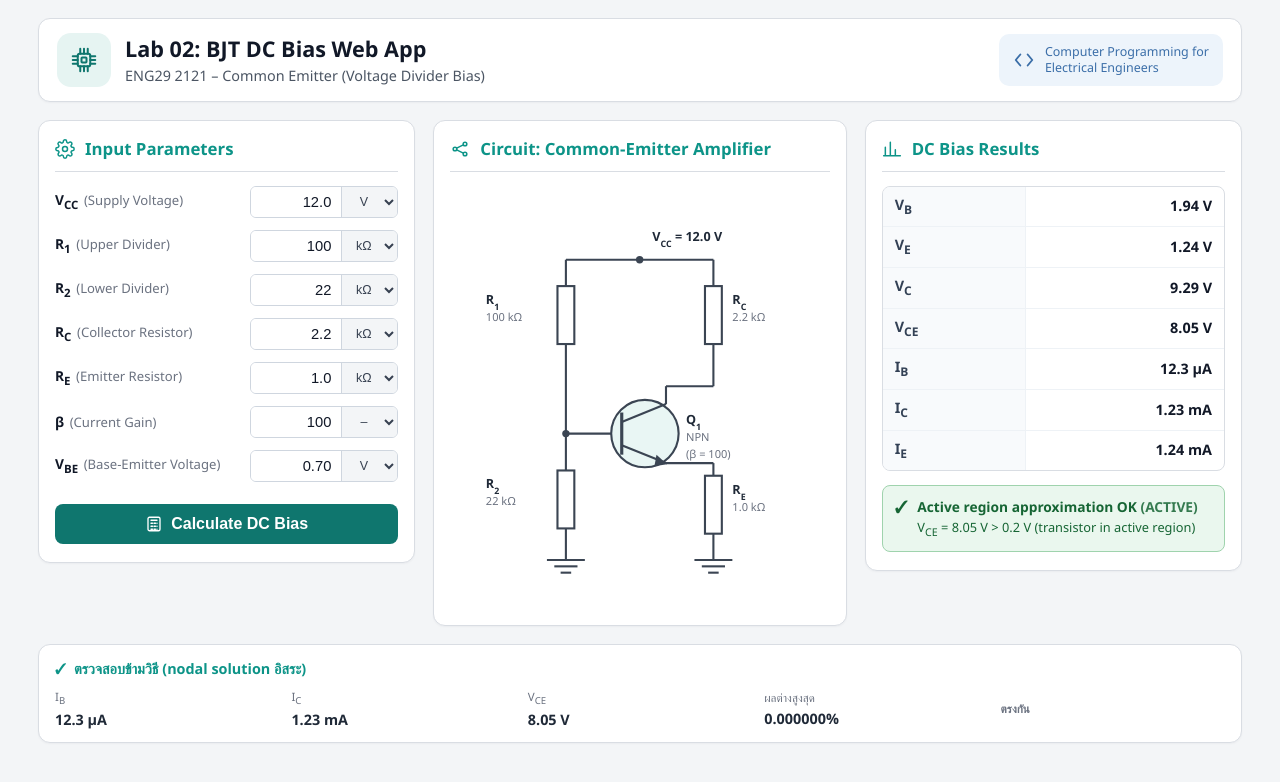
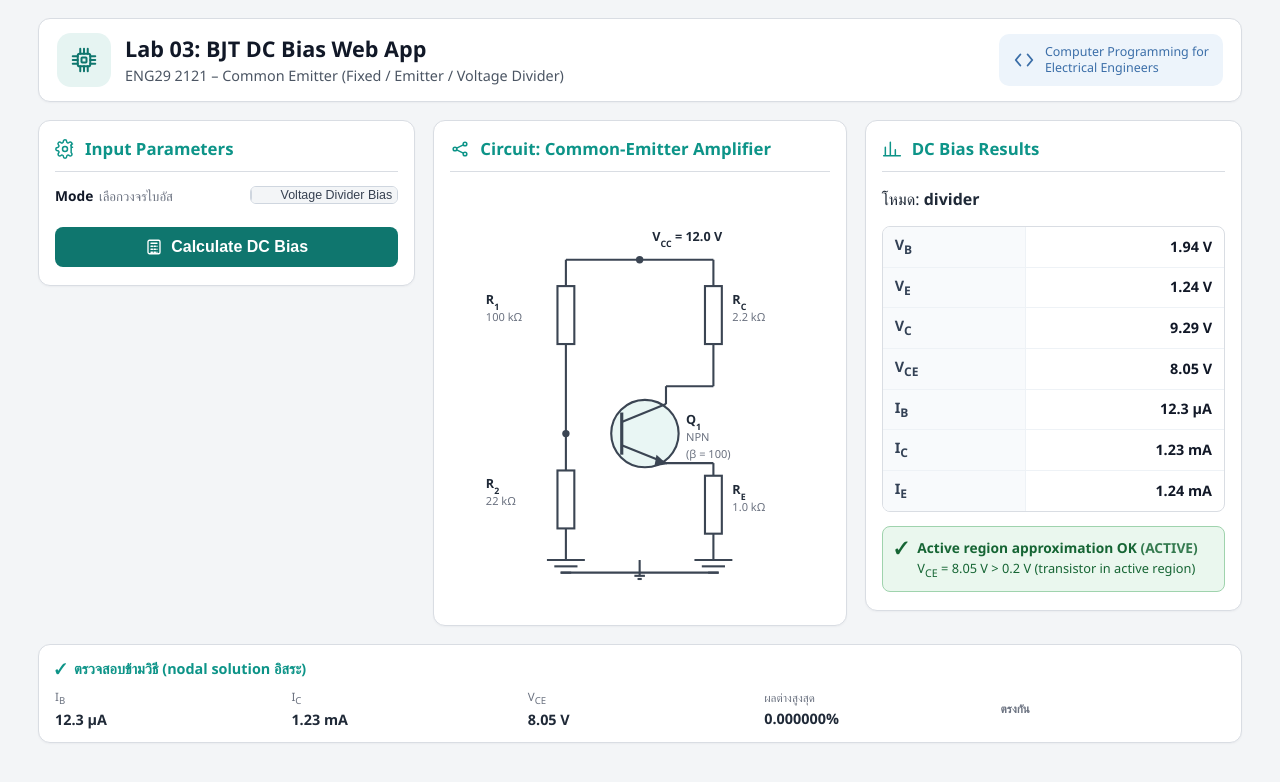
Before and after one commit to B6811549/Gitlab, a Flask app: page / in a window 1280 px wide. Shown: the top 782 px of the page. Run offline with Flask 3, Linux system fonts and the light colour scheme.

Commit message:
feat: add fixed and emitter bias modes
Draft checkpoint: mode selection, fixed/emitter equations and validation are in place. Known fixes follow: rb unit parsing, unknown-mode error, mode switch reload, schematic wiring.

```diff
--- a/app.py
+++ b/app.py
@@ -20,25 +20,44 @@ DEFAULTS = {
     "r2": "22",
     "rc": "2.2",
     "re": "1.0",
+    "rb": "1000",
     "beta": "100",
     "vbe": "0.70",
 }
 
+BIAS_MODES = (
+    ("divider", "Voltage Divider Bias"),
+    ("fixed", "Fixed Bias"),
+    ("emitter", "Emitter Bias (single supply)"),
+)
+
+DEFAULT_BIAS_MODE = "divider"
+
 FIELD_META = (
     {"name": "vcc", "symbol": "V<sub>CC</sub>",
-     "caption": "Supply Voltage", "units": ("V",)},
+     "caption": "Supply Voltage", "units": ("V",),
+     "modes": ("divider", "fixed", "emitter")},
     {"name": "r1", "symbol": "R<sub>1</sub>",
-     "caption": "Upper Divider", "units": ("Ω", "kΩ")},
+     "caption": "Upper Divider", "units": ("Ω", "kΩ"),
+     "modes": ("divider",)},
     {"name": "r2", "symbol": "R<sub>2</sub>",
-     "caption": "Lower Divider", "units": ("Ω", "kΩ")},
+     "caption": "Lower Divider", "units": ("Ω", "kΩ"),
+     "modes": ("divider",)},
     {"name": "rc", "symbol": "R<sub>C</sub>",
-     "caption": "Collector Resistor", "units": ("Ω", "kΩ")},
+     "caption": "Collector Resistor", "units": ("Ω", "kΩ"),
+     "modes": ("divider", "fixed", "emitter")},
     {"name": "re", "symbol": "R<sub>E</sub>",
-     "caption": "Emitter Resistor", "units": ("Ω", "kΩ")},
+     "caption": "Emitter Resistor", "units": ("Ω", "kΩ"),
+     "modes": ("divider", "emitter")},
+    {"name": "rb", "symbol": "R<sub>B</sub>",
+     "caption": "Base Resistor", "units": ("Ω", "kΩ", "MΩ"),
+     "modes": ("fixed", "emitter")},
     {"name": "beta", "symbol": "β",
-     "caption": "Current Gain", "units": ("–",)},
+     "caption": "Current Gain", "units": ("–",),
+     "modes": ("divider", "fixed", "emitter")},
     {"name": "vbe", "symbol": "V<sub>BE</sub>",
-     "caption": "Base-Emitter Voltage", "units": ("V",)},
+     "caption": "Base-Emitter Voltage", "units": ("V",),
+     "modes": ("divider", "fixed", "emitter")},
 )
 
 UNIT_OPTIONS = {meta["name"]: meta["units"] for meta in FIELD_META}
@@ -48,9 +67,14 @@ DEFAULT_UNITS = {
     for meta in FIELD_META
 }
 
-RESISTORS = ("r1", "r2", "rc", "re")
+ALL_RESISTORS = ("r1", "r2", "rc", "re", "rb")
 
 EXTREME_MESSAGE = "ผลลัพธ์เกินขอบเขตที่คำนวณได้ กรุณาลดขนาดค่าอินพุต"
+
+
+def _mode_fields(bias_mode):
+    """Return the tuple of field names required for the given bias mode."""
+    return bjt.MODE_FIELDS.get(bias_mode, bjt.MODE_FIELDS["divider"])
 
 
 def _read_units(source):
@@ -72,18 +96,25 @@ def _read_units(source):
     return units
 
 
-def _apply_units(form, units):
+def _apply_units(form, units, fields):
     """Convert the display-unit form strings to SI values as strings.
 
-    kΩ is multiplied by 1000. Missing or unknown units are treated as Ω.
-    Non-numeric text passes through untouched so validation reports it.
+    kΩ and MΩ are multiplied by 1000 / 1e6. Missing or unknown units are
+    treated as Ω. Non-numeric text passes through untouched so validation
+    reports it. Only converts fields in ``fields``.
     """
     scaled = dict(form)
-    for field in RESISTORS:
+    for field in fields:
         text = (form.get(field) or "").strip()
-        if units.get(field) == "kΩ":
+        unit = units.get(field)
+        if unit == "kΩ":
             try:
                 scaled[field] = repr(float(text) * 1000)
+            except ValueError:
+                scaled[field] = text
+        elif unit == "MΩ":
+            try:
+                scaled[field] = repr(float(text) * 1_000_000)
             except ValueError:
                 scaled[field] = text
     return scaled
@@ -93,11 +124,15 @@ def _is_finite(point):
     return all(math.isfinite(value) for value in astuple(point))
 
 
-def _page(form, units, errors, result=None, independent=None,
+def _page(form, units, errors, bias_mode, result=None, independent=None,
           difference=None, agrees=None):
+    active_fields = set(_mode_fields(bias_mode))
     return render_template(
         "index.html",
         fields=FIELD_META,
+        bias_modes=BIAS_MODES,
+        bias_mode=bias_mode,
+        active_fields=active_fields,
         form=form,
         units=units,
         errors=errors,
@@ -109,22 +144,36 @@ def _page(form, units, errors, result=None, independent=None,
     )
 
 
-def _render_page(form, units, errors, values):
+def _render_page(form, units, errors, bias_mode, values):
     if errors:
-        return _page(form, units, errors), 400
+        return _page(form, units, errors, bias_mode), 400
 
     try:
-        result = bjt.analyze_ce_bias(**values)
-        independent = bjt.solve_nodal(**values)
+        if bias_mode == "divider":
+            result = bjt.analyze_ce_bias(**values)
+            independent = bjt.solve_nodal(**values)
+        elif bias_mode == "fixed":
+            result = bjt.analyze_fixed_bias(**values)
+            independent = None
+        elif bias_mode == "emitter":
+            result = bjt.analyze_emitter_bias(**values)
+            independent = None
+        else:
+            return _page(form, units, {"_form": "โหมดไบอัสไม่รู้จัก"}, bias_mode), 400
     except (ValueError, ZeroDivisionError, OverflowError):
-        return _page(form, units, {"_form": EXTREME_MESSAGE}), 400
+        return _page(form, units, {"_form": EXTREME_MESSAGE}, bias_mode), 400
 
-    if not (_is_finite(result.point) and _is_finite(independent)):
-        return _page(form, units, {"_form": EXTREME_MESSAGE}), 400
+    if not _is_finite(result.point):
+        return _page(form, units, {"_form": EXTREME_MESSAGE}, bias_mode), 400
 
-    difference = bjt.compare_operating_points(result.point, independent)
-    return _page(form, units, {}, result, independent, difference,
-                 difference <= bjt.CHECK_TOLERANCE)
+    difference = None
+    agrees = None
+    if independent is not None and _is_finite(independent):
+        difference = bjt.compare_operating_points(result.point, independent)
+        agrees = difference <= bjt.CHECK_TOLERANCE
+
+    return _page(form, units, {}, bias_mode, result, independent,
+                 difference, agrees)
 
 
 @app.template_filter("current")
@@ -145,16 +194,30 @@ def format_voltage(volts):
 
 @app.get("/")
 def index():
-    values, errors = bjt.validate_inputs(_apply_units(DEFAULTS, DEFAULT_UNITS))
-    return _render_page(DEFAULTS, DEFAULT_UNITS, errors, values)
+    bias_mode = request.args.get("bias_mode", DEFAULT_BIAS_MODE)
+    if bias_mode not in dict(BIAS_MODES):
+        bias_mode = DEFAULT_BIAS_MODE
+    fields = _mode_fields(bias_mode)
+    defaults_subset = {k: DEFAULTS[k] for k in fields}
+    units_subset = {k: DEFAULT_UNITS[k] for k in fields}
+    values, errors = bjt.validate_inputs(
+        _apply_units(defaults_subset, units_subset, fields), fields)
+    return _render_page(defaults_subset, units_subset, errors, bias_mode, values)
 
 
 @app.post("/")
 def calculate():
-    form = {field: request.form.get(field, "") for field in bjt.FIELDS}
+    bias_mode = request.form.get("bias_mode", DEFAULT_BIAS_MODE)
+    if bias_mode not in dict(BIAS_MODES):
+        bias_mode = DEFAULT_BIAS_MODE
+    fields = _mode_fields(bias_mode)
+    form = {field: request.form.get(field, "") for field in fields}
+    form["bias_mode"] = bias_mode
     units = _read_units(request.form)
-    values, errors = bjt.validate_inputs(_apply_units(form, units))
-    return _render_page(form, units, errors, values)
+    units_subset = {k: units[k] for k in fields if k in units}
+    scaled = _apply_units(form, units_subset, fields)
+    values, errors = bjt.validate_inputs(scaled, fields)
+    return _render_page(form, units_subset, errors, bias_mode, values)
 
 
 if __name__ == "__main__":
--- a/templates/index.html
+++ b/templates/index.html
@@ -3,7 +3,7 @@
 <head>
   <meta charset="utf-8">
   <meta name="viewport" content="width=device-width, initial-scale=1">
-  <title>Lab 02: BJT DC Bias Web App — ENG29 2121</title>
+  <title>Lab 03: BJT DC Bias Web App — ENG29 2121</title>
   <link rel="stylesheet" href="{{ url_for('static', filename='style.css') }}">
 </head>
 <body>
@@ -21,8 +21,8 @@
         </svg>
       </span>
       <div>
-        <h1>Lab 02: BJT DC Bias Web App</h1>
-        <p>ENG29 2121 – Common Emitter (Voltage Divider Bias)</p>
+        <h1>Lab 03: BJT DC Bias Web App</h1>
+        <p>ENG29 2121 – Common Emitter (Fixed / Emitter / Voltage Divider)</p>
       </div>
     </div>
     <span class="course">
@@ -49,7 +49,7 @@
                      A1.65 1.65 0 0 0 4.6 9a1.65 1.65 0 0 0-.33-1.82l-.06-.06a2 2 0 1 1 2.83-2.83
                      l.06.06A1.65 1.65 0 0 0 9 4.6a1.65 1.65 0 0 0 1-1.51V3a2 2 0 1 1 4 0v.09
                      a1.65 1.65 0 0 0 1 1.51 1.65 1.65 0 0 0 1.82-.33l.06-.06a2 2 0 1 1 2.83 2.83
-                     l-.06.06a1.65 1.65 0 0 0-.33 1.82V9a1.65 1.65 0 0 0 1.51 1H21a2 2 0 1 1 0 4h-.09
+                     l-.06.06a1.65 1.65 0 0 0-.33 1.82V9a1.65 1.65 0 0 0 1.51 1H21a2 2 0 1 1 0-4h-.09
                      a1.65 1.65 0 0 0-1.51 1z"/>
           </svg>
         </span>
@@ -57,8 +57,28 @@
       </h2>
 
       <form method="post" action="{{ url_for('calculate') }}">
+        <!-- Bias mode selector -->
+        <div class="field-row mode-row">
+          <label for="bias_mode">
+            <span class="symbol">Mode</span>
+            <span class="caption">เลือกวงจรไบอัส</span>
+          </label>
+          <div class="control">
+            <select id="bias_mode" name="bias_mode" onchange="this.form.submit()">
+              {% for mode_id, mode_label in bias_modes %}
+                <option value="{{ mode_id }}"
+                        {% if bias_mode == mode_id %}selected{% endif %}>
+                  {{ mode_label }}
+                </option>
+              {% endfor %}
+            </select>
+          </div>
+        </div>
+
         {% for field in fields %}
-          <div class="field-row">
+          <div class="field-row"
+               data-modes="{{ field.modes | join(',') }}"
+               {% if field.name not in active_fields %}style="display:none"{% endif %}>
             <label for="{{ field.name }}">
               <span class="symbol">{{ field.symbol|safe }}</span>
               <span class="caption">({{ field.caption }})</span>
@@ -116,6 +136,7 @@
         <circle cx="180" cy="70" r="3.5" class="node-dot"/>
         <text x="192" y="52" class="node-label">V<tspan baseline-shift="sub" font-size="0.7em">CC</tspan> = {{ form.vcc }} {{ units.vcc }}</text>
 
+        {% if bias_mode == "divider" %}
         <!-- R1 -->
         <line x1="110" y1="70" x2="110" y2="95" class="wire"/>
         <rect x="102" y="95" width="16" height="55" class="res"/>
@@ -143,16 +164,39 @@
         <line x1="250" y1="190" x2="205" y2="190" class="wire"/>
         <line x1="205" y1="190" x2="205" y2="207" class="wire"/>
 
-        <!-- transistor -->
-        <line x1="110" y1="235" x2="163" y2="235" class="wire"/>
-        <circle cx="185" cy="235" r="32" class="device"/>
-        <line x1="163" y1="215" x2="163" y2="255" class="base-bar"/>
-        <line x1="163" y1="224" x2="205" y2="207" class="wire"/>
-        <line x1="163" y1="246" x2="205" y2="263" class="wire"/>
-        <polygon points="196,255 206,264 194,266" class="arrow"/>
-        <text x="224" y="226" class="part">Q<tspan baseline-shift="sub" font-size="0.7em">1</tspan></text>
-        <text x="224" y="242" class="value">NPN</text>
-        <text x="224" y="258" class="value">(β = {{ form.beta }})</text>
+        {% elif bias_mode == "fixed" %}
+        <!-- RB from VCC to Base -->
+        <line x1="180" y1="70" x2="180" y2="95" class="wire"/>
+        <rect x="172" y="95" width="16" height="55" class="res"/>
+        <text x="200" y="112" class="part">R<tspan baseline-shift="sub" font-size="0.7em">B</tspan></text>
+        <text x="200" y="128" class="value">{{ form.rb }} {{ units.rb }}</text>
+        <line x1="180" y1="150" x2="180" y2="235" class="wire"/>
+
+        <!-- RC -->
+        <line x1="250" y1="70" x2="250" y2="95" class="wire"/>
+        <rect x="242" y="95" width="16" height="55" class="res"/>
+        <text x="268" y="112" class="part">R<tspan baseline-shift="sub" font-size="0.7em">C</tspan></text>
+        <text x="268" y="128" class="value">{{ form.rc }} {{ units.rc }}</text>
+        <line x1="250" y1="150" x2="250" y2="190" class="wire"/>
+        <line x1="250" y1="190" x2="205" y2="190" class="wire"/>
+        <line x1="205" y1="190" x2="205" y2="207" class="wire"/>
+
+        {% elif bias_mode == "emitter" %}
+        <!-- RB from VCC to Base -->
+        <line x1="180" y1="70" x2="180" y2="95" class="wire"/>
+        <rect x="172" y="95" width="16" height="55" class="res"/>
+        <text x="200" y="112" class="part">R<tspan baseline-shift="sub" font-size="0.7em">B</tspan></text>
+        <text x="200" y="128" class="value">{{ form.rb }} {{ units.rb }}</text>
+        <line x1="180" y1="150" x2="180" y2="235" class="wire"/>
+
+        <!-- RC -->
+        <line x1="250" y1="70" x2="250" y2="95" class="wire"/>
+        <rect x="242" y="95" width="16" height="55" class="res"/>
+        <text x="268" y="112" class="part">R<tspan baseline-shift="sub" font-size="0.7em">C</tspan></text>
+        <text x="268" y="128" class="value">{{ form.rc }} {{ units.rc }}</text>
+        <line x1="250" y1="150" x2="250" y2="190" class="wire"/>
+        <line x1="250" y1="190" x2="205" y2="190" class="wire"/>
+        <line x1="205" y1="190" x2="205" y2="207" class="wire"/>
 
         <!-- RE -->
         <line x1="205" y1="263" x2="250" y2="263" class="wire"/>
@@ -164,6 +208,41 @@
         <line x1="232" y1="355" x2="268" y2="355" class="wire"/>
         <line x1="239" y1="361" x2="261" y2="361" class="wire"/>
         <line x1="245" y1="367" x2="255" y2="367" class="wire"/>
+        {% endif %}
+
+        <!-- base node connection -->
+        <line x1="180" y1="235" x2="163" y2="235" class="wire"/>
+        <circle cx="185" cy="235" r="32" class="device"/>
+        <line x1="163" y1="215" x2="163" y2="255" class="base-bar"/>
+        <line x1="163" y1="224" x2="205" y2="207" class="wire"/>
+        <line x1="163" y1="246" x2="205" y2="263" class="wire"/>
+        <polygon points="196,255 206,264 194,266" class="arrow"/>
+        <text x="224" y="226" class="part">Q<tspan baseline-shift="sub" font-size="0.7em">1</tspan></text>
+        <text x="224" y="242" class="value">NPN</text>
+        <text x="224" y="258" class="value">(β = {{ form.beta }})</text>
+
+        {% if bias_mode != "fixed" %}
+        <!-- RE to ground (Divider and Emitter) -->
+        <line x1="205" y1="263" x2="250" y2="263" class="wire"/>
+        <line x1="250" y1="263" x2="250" y2="275" class="wire"/>
+        {% if bias_mode == "emitter" %}
+        {% else %}
+        <!-- Divider RE -->
+        <rect x="242" y="275" width="16" height="55" class="res"/>
+        <text x="268" y="292" class="part">R<tspan baseline-shift="sub" font-size="0.7em">E</tspan></text>
+        <text x="268" y="308" class="value">{{ form.re }} {{ units.re }}</text>
+        {% endif %}
+        <line x1="250" y1="330" x2="250" y2="355" class="wire"/>
+        <line x1="232" y1="355" x2="268" y2="355" class="wire"/>
+        <line x1="239" y1="361" x2="261" y2="361" class="wire"/>
+        <line x1="245" y1="367" x2="255" y2="367" class="wire"/>
+        {% endif %}
+
+        <!-- Ground -->
+        <line x1="105" y1="367" x2="255" y2="367" class="wire"/>
+        <line x1="180" y1="355" x2="180" y2="370" class="wire"/>
+        <line x1="175" y1="370" x2="185" y2="370" class="wire"/>
+        <line x1="178" y1="373" x2="182" y2="373" class="wire"/>
       </svg>
     </section>
 
@@ -179,6 +258,7 @@
       </h2>
 
       {% if result %}
+        <p class="result-mode">โหมด: <strong>{{ bias_mode }}</strong></p>
         <table class="results">
           <tbody>
             <tr><th>V<sub>B</sub></th><td>{{ result.point.vb_v|voltage }}</td></tr>
@@ -219,7 +299,7 @@
 
   </main>
 
-  {% if result %}
+  {% if result and independent is not none %}
     <section class="crosscheck">
       <span class="crosscheck-title">
         <span aria-hidden="true">✓</span>
@@ -237,6 +317,31 @@
     </section>
   {% endif %}
 
+  <script>
+    function mode_fields(mode) {
+      const modeMap = {
+        divider: ['vcc', 'r1', 'r2', 'rc', 're', 'beta', 'vbe'],
+        fixed: ['vcc', 'rb', 'rc', 'beta', 'vbe'],
+        emitter: ['vcc', 'rb', 'rc', 're', 'beta', 'vbe'],
+      };
+      return new Set(modeMap[mode] || modeMap.divider);
+    }
+
+    function updateFieldVisibility() {
+      const select = document.getElementById('bias_mode');
+      if (!select) return;
+      const active = mode_fields(select.value);
+      document.querySelectorAll('.field-row[data-modes]').forEach(row => {
+        const modes = row.getAttribute('data-modes').split(',');
+        const show = modes.some(m => active.has(m));
+        row.style.display = show ? '' : 'none';
+      });
+    }
+
+    document.addEventListener('DOMContentLoaded', updateFieldVisibility);
+    document.getElementById('bias_mode')?.addEventListener('change', updateFieldVisibility);
+  </script>
+
 </div>
 </body>
 </html>
```
Also changed, not shown: bjt.py (+60 -3 lines), docs/validation.md (added, +41 -0 lines), opencode.json (added, +10 -0 lines).
